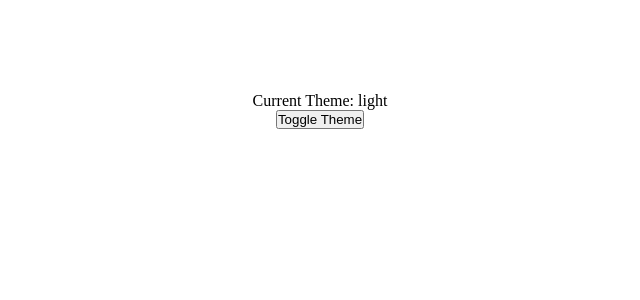
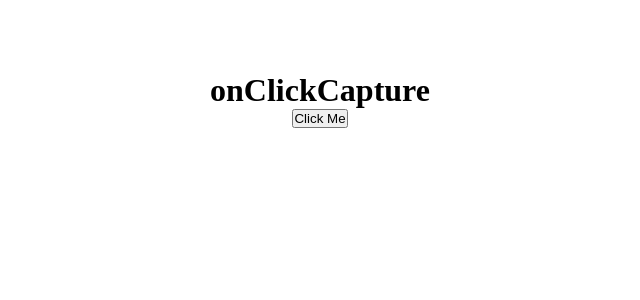
Before and after one commit to smitpatel-code/React-Learning, a React (Vite) app in the folder React-Learning/: page / in a window 1280 px wide. Shown: the top 300 px of the page, without its empty margins (320-960 px from the left). Built offline with nearby package versions, Linux system fonts and the light colour scheme.

Commit message:
Learned onClickCapture

```diff
--- a/React-Learning/src/App.jsx
+++ b/React-Learning/src/App.jsx
@@ -8,10 +8,11 @@ import UseEffect from './useEffect'
 import UseMemo from './useMemo'
 import FirstExample from './useContext'
 import Example from './useContext'
+import ClickCapture from './DOM_Events/onClickCapture'
 
 const App = () => {
   return(
-    <Example/>
+    <ClickCapture/>
   )
 }
 
--- /dev/null
+++ b/React-Learning/src/DOM_Events/onClickCapture.jsx
@@ -0,0 +1,14 @@
+import React from "react";
+
+function ClickCapture(){
+    const handleClickCapture = () => {
+        alert("Click captured!");
+    }
+    return (
+        <div>
+            <h1>onClickCapture</h1>
+            <button onClickCapture={handleClickCapture}>Click Me</button>
+        </div>
+    )
+}
+export default ClickCapture;
```
